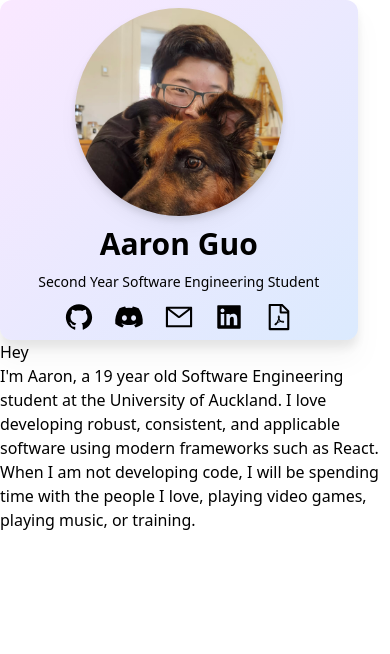
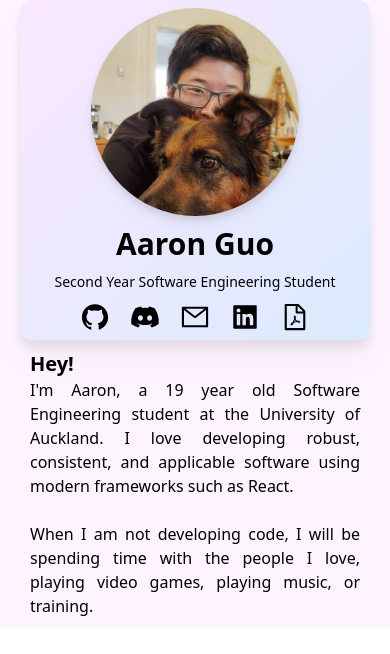
Before and after one commit to PolarWolf314/online-portfolio, a Next.js app: page / in a window 390 px wide. Shown: the top 654 px of the page. Built offline with nearby package versions, Linux system fonts and the light colour scheme.

Commit message:
feat - finished styling for profile card
The mobile version of the profile card has been completed.

```diff
--- a/components/about-me/index.tsx
+++ b/components/about-me/index.tsx
@@ -2,16 +2,21 @@ import ProfileCardComponent from "./profile-card-component";
 
 const AboutMe = () => {
     return (
-        <div>
+        <div className="flex flex-col items-center">
             <ProfileCardComponent />
-            <div>Hey</div>
-            <div>
-                I&apos;m Aaron, a 19 year old Software Engineering student at
-                the University of Auckland. I love developing robust,
-                consistent, and applicable software using modern frameworks such
-                as React. When I am not developing code, I will be spending time
-                with the people I love, playing video games, playing music, or
-                training.
+            <div className="p-2.5">
+                <div className="self-start text-xl font-bold">Hey!</div>
+                <div className="text-justify font-base">
+                    I&apos;m Aaron, a 19 year old Software Engineering student
+                    at the University of Auckland. I love developing robust,
+                    consistent, and applicable software using modern frameworks
+                    such as React.
+                    <br />
+                    <br />
+                    When I am not developing code, I will be spending time with
+                    the people I love, playing video games, playing music, or
+                    training.
+                </div>
             </div>
         </div>
     );
--- a/components/about-me/profile-card-component.tsx
+++ b/components/about-me/profile-card-component.tsx
@@ -6,7 +6,7 @@ const ProfilePicture = require("assets/images/profile-pic.jpg");
 
 const ProfileCardComponent = () => {
     return (
-        <div className="flex flex-col items-center space-y-2.5 w-11/12 py-2 bg-gradient-to-br from-fuchsia-100 to-blue-100 drop-shadow-xl rounded-xl">
+        <div className="flex flex-col items-center space-y-2.5 w-full py-2 bg-gradient-to-br from-fuchsia-100 to-blue-100 drop-shadow-xl rounded-xl">
             <Image
                 src={ProfilePicture}
                 alt="Profile Picture"
--- a/pages/_app.tsx
+++ b/pages/_app.tsx
@@ -1,6 +1,10 @@
-import '../styles/globals.css'
-import type { AppProps } from 'next/app'
+import "../styles/globals.css";
+import type { AppProps } from "next/app";
 
 export default function App({ Component, pageProps }: AppProps) {
-  return <Component {...pageProps} />
+    return (
+        <div className="bg-fuchsia-50">
+            <Component {...pageProps} />
+        </div>
+    );
 }
--- a/pages/index.tsx
+++ b/pages/index.tsx
@@ -2,7 +2,7 @@ import AboutMe from "../components/about-me";
 
 export default function Home() {
   return (
-    <div>
+    <div className="mx-5">
       <AboutMe />
     </div>
   )
```
